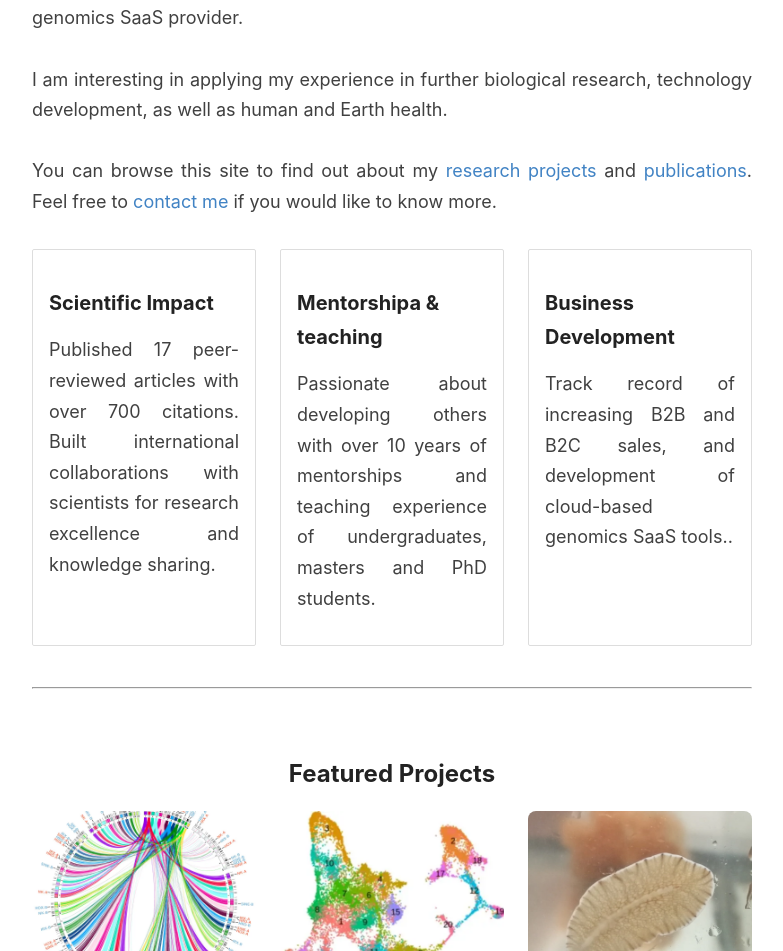
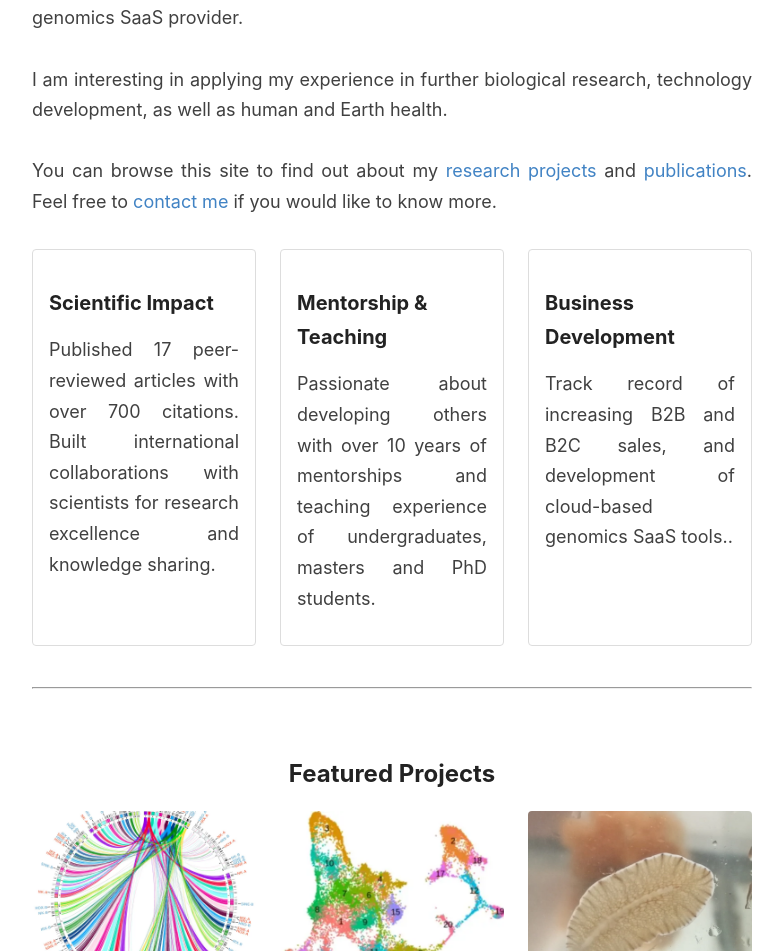
Before and after one commit to djleite/djleite.github.io, a Jekyll site: the page built from index.html, in a window 1280 px wide. Shown: the part 507-1458 px from the top of the page, without its empty margins (248-1031 px from the left). Built offline with Jekyll 4.4.1, drawn with Linux system fonts in a browser that asks for light colours; the list of posts is cut into pages by our own code.

Commit message:
update achievement panels

```diff
--- a/index.html
+++ b/index.html
@@ -27,15 +27,15 @@
     </p>
     <!-- 🔹 Info Panels Below Bio -->
     <div style="display: flex; flex-wrap: wrap; justify-content: space-between; gap: 1.5rem; margin-top: 2rem;">
-      <div style="flex: 1 1 calc(33.333% - 1rem); text-align: center; border: 1px solid #ddd; padding: 1rem; border-radius: 2px;">
+      <div style="flex: 1 1 calc(33.333% - 1rem); text-align: center; border: 1px solid #ddd; padding: 1rem; border-radius: 4px;">
         <h3 style="margin-bottom: 0rem;">Scientific Impact</h3>
         <p style="text-align: justify;">Published 17 peer-reviewed articles with over 700 citations. Built international collaborations with scientists for research excellence and knowledge sharing.</p>
       </div>
-      <div style="flex: 1 1 calc(33.333% - 1rem); text-align: center; border: 1px solid #ddd; padding: 1rem; border-radius: 2px;">
-        <h3 style="margin-bottom: 0rem;">Mentorshipa & teaching</h3>
+      <div style="flex: 1 1 calc(33.333% - 1rem); text-align: center; border: 1px solid #ddd; padding: 1rem; border-radius: 4px;">
+        <h3 style="margin-bottom: 0rem;">Mentorship & Teaching</h3>
         <p style="text-align: justify;">Passionate about developing others with over 10 years of mentorships and teaching experience of undergraduates, masters and PhD students.</p>
       </div>
-      <div style="flex: 1 1 calc(33.333% - 1rem); text-align: center; border: 1px solid #ddd; padding: 1rem; border-radius: 2px;">
+      <div style="flex: 1 1 calc(33.333% - 1rem); text-align: center; border: 1px solid #ddd; padding: 1rem; border-radius: 4px;">
         <h3 style="margin-bottom: 0rem;">Business Development</h3>
         <p style="text-align: justify;">Track record of increasing B2B and B2C sales, and development of cloud-based genomics SaaS tools..</p>
       </div>
@@ -58,7 +58,7 @@
         <div style="height: 180px; width: 100%;">
           {% if post.image %}
             <a href="{{ site.baseurl }}{{ post.url }}">
-              <img src="{{ site.baseurl }}{{ post.image }}" alt="{{ post.title }}" style="width: 100%; height: 100%; object-fit: cover; border-radius: 8px;">
+              <img src="{{ site.baseurl }}{{ post.image }}" alt="{{ post.title }}" style="width: 100%; height: 100%; object-fit: cover; border-radius: 4px;">
             </a>
           {% endif %}
         </div>
```
